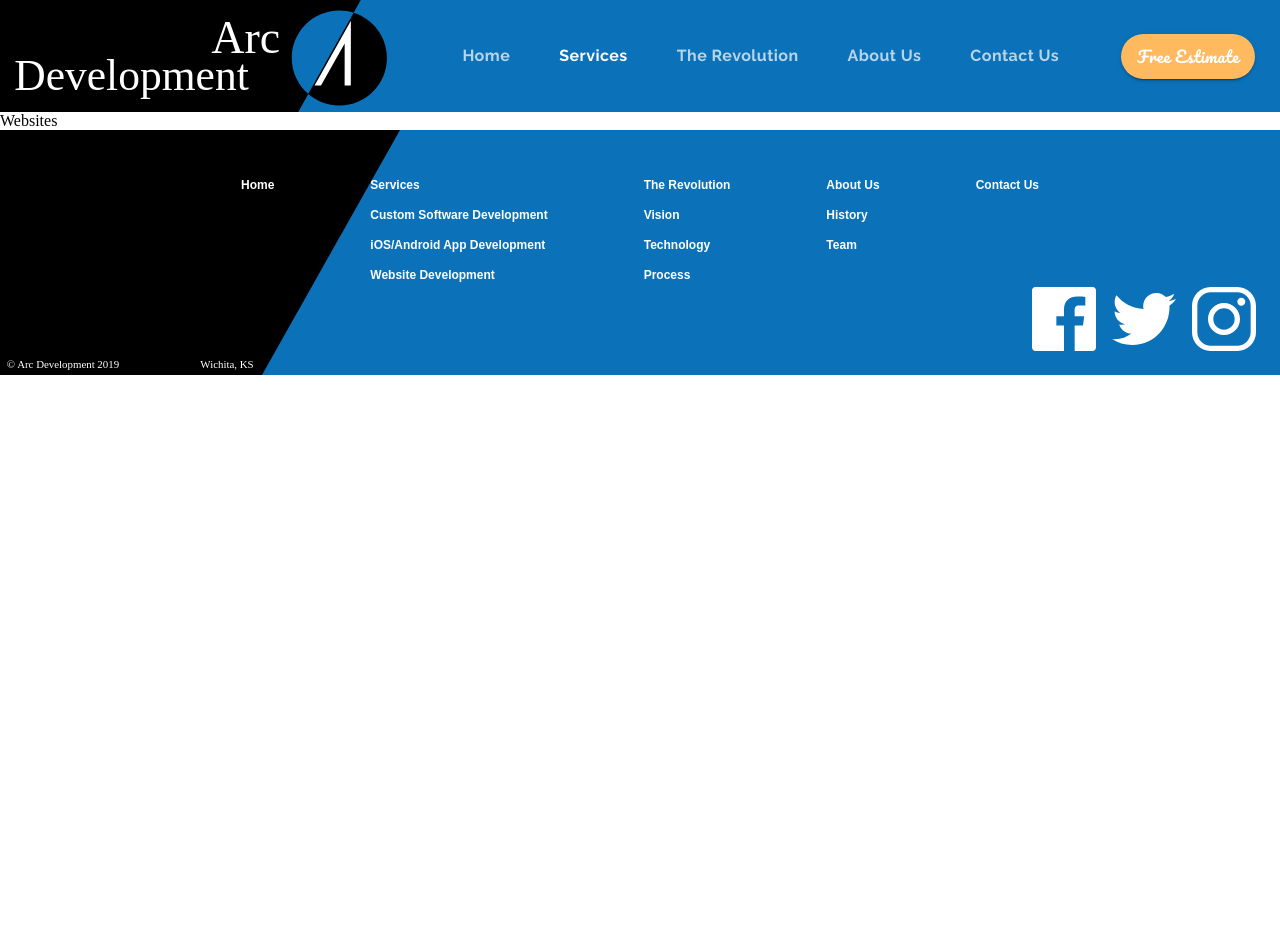
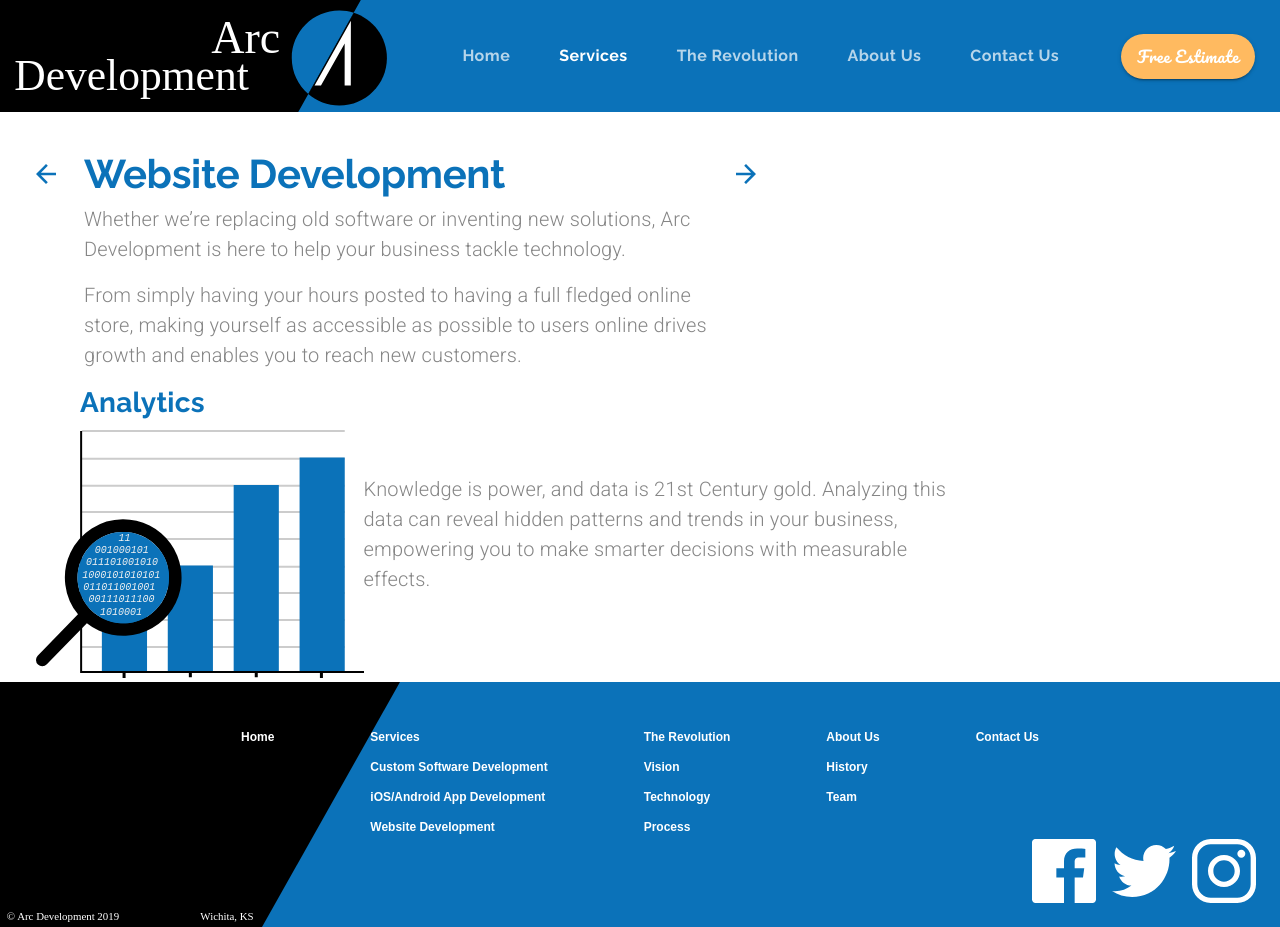
Before and after one commit to toshi-c-udemy/MaterialUIandReactJS-ArcDevelopment, a React (Create React App) app: page /websites in a window 1280 px wide. Before the commit the page ends 800 px from the top, so only its background shows below. Built offline with nearby package versions, Linux system fonts and the light colour scheme.

Commit message:
【セクション6】96. Website Development Page - Setup
On branch MaterialUIandReactJS/Section6-ComplexLayouts
Changes to be committed:
	modified:   src/components/App.js
	new file:   src/components/websites.js

```diff
--- a/src/components/App.js
+++ b/src/components/App.js
@@ -9,6 +9,7 @@ import LandingPage from './LandingPage';
 import Services from './Services';
 import CustomSoftware from './CustomSoftware';
 import MobileApps from './MobileApps';
+import Websites from './websites';
 
 function App() {
   const [selectedIndex, setSelectedIndex] = useState(0);
@@ -52,7 +53,13 @@ function App() {
               <MobileApps {...props} setValue={setValue} setSelectedIndex={setSelectedIndex} />
             )}
           />
-          <Route exact path='/websites' component={() => <div>Websites</div>} />
+          <Route
+            exact
+            path='/websites'
+            render={(props) => (
+              <Websites {...props} setValue={setValue} setSelectedIndex={setSelectedIndex} />
+            )}
+          />
           <Route exact path='/revolution' component={() => <div>The Revolution</div>} />
           <Route exact path='/about' component={() => <div>About Us</div>} />
           <Route exact path='/contact' component={() => <div>Contact</div>} />
--- /dev/null
+++ b/src/components/websites.js
@@ -0,0 +1,130 @@
+import React from 'react';
+import { Link } from 'react-router-dom';
+import {
+  makeStyles,
+  useTheme,
+  Grid,
+  IconButton,
+  Typography,
+  useMediaQuery,
+  Hidden,
+} from '@material-ui/core';
+
+import backArrow from '../assets/backArrow.svg';
+import forwardArrow from '../assets/forwardArrow.svg';
+import analytics from '../assets/analytics.svg';
+import set from '../assets/seo.svg';
+import outreach from '../assets/outreach.svg';
+import ecommerce from '../assets/ecommerce.svg';
+
+const useStyles = makeStyles((theme) => ({
+  heading: {
+    maxWidth: '40em',
+  },
+  arrowContainer: {
+    marginTop: '0.5em',
+  },
+  rowContainer: {
+    paddingLeft: '5em',
+    paddingRight: '5em',
+    [theme.breakpoints.down('sm')]: {
+      paddingLeft: '1.5em',
+      paddingRight: '1.5em',
+    },
+  },
+  paragraphContainer: {
+    maxWidth: '30em',
+  },
+}));
+
+export default function Websites(props) {
+  const classes = useStyles();
+  const theme = useTheme();
+  const matchesMD = useMediaQuery(theme.breakpoints.down('md'));
+  const matchesXS = useMediaQuery(theme.breakpoints.down('xs'));
+
+  return (
+    <Grid container direction='column'>
+      <Grid
+        item
+        container
+        direction='row'
+        justify={matchesMD ? 'center' : undefined}
+        className={classes.rowContainer}
+        style={{ marginTop: matchesXS ? '1em' : '2em' }}
+      >
+        <Hidden mdDown>
+          <Grid
+            item
+            className={classes.arrowContainer}
+            style={{ marginRight: '1em', marginLeft: '-3.5em' }}
+          >
+            <IconButton
+              style={{ backgroundColor: 'transparent' }}
+              component={Link}
+              to='/mobileapps'
+              onClick={() => props.setSelectedIndex(2)}
+            >
+              <img src={backArrow} alt='Back to iOS/Android App Development Page' />
+            </IconButton>
+          </Grid>
+        </Hidden>
+        <Grid item container direction='column' className={classes.heading}>
+          <Grid item>
+            <Typography align={matchesMD ? 'center' : undefined} variant='h2'>
+              Website Development
+            </Typography>
+          </Grid>
+          <Grid item>
+            <Typography align={matchesMD ? 'center' : undefined} variant='body1' paragraph>
+              Whether we’re replacing old software or inventing new solutions, Arc Development is
+              here to help your business tackle technology.
+            </Typography>
+            <Typography align={matchesMD ? 'center' : undefined} variant='body1' paragraph>
+              From simply having your hours posted to having a full fledged online store, making
+              yourself as accessible as possible to users online drives growth and enables you to
+              reach new customers.
+            </Typography>
+          </Grid>
+        </Grid>
+        <Hidden mdDown>
+          <Grid item className={classes.arrowContainer}>
+            <IconButton
+              style={{ backgroundColor: 'transparent' }}
+              component={Link}
+              to='/services'
+              onClick={() => props.setSelectedIndex(0)}
+            >
+              <img src={forwardArrow} alt='Forward to Services Page' />
+            </IconButton>
+          </Grid>
+        </Hidden>
+      </Grid>
+      <Grid item container direction='row' alignItems='center' className={classes.rowContainer}>
+        <Grid item>
+          <Grid container direction='column'>
+            <Grid item>
+              <Typography variant='h4' gutterBottom>
+                Analytics
+              </Typography>
+            </Grid>
+            <Grid item>
+              <img
+                src={analytics}
+                style={{ marginLeft: '-2.75em' }}
+                alt="graph with magnifying glass revealing 1's and 0's"
+              />
+            </Grid>
+          </Grid>
+        </Grid>
+        <Grid item>
+          <Typography variant='body1' className={classes.paragraphContainer}>
+            Knowledge is power, and data is 21st Century gold. Analyzing this data can reveal hidden
+            patterns and trends in your business, empowering you to make smarter decisions with
+            measurable effects.
+          </Typography>
+        </Grid>
+      </Grid>
+    </Grid>
+  );
+}
```
